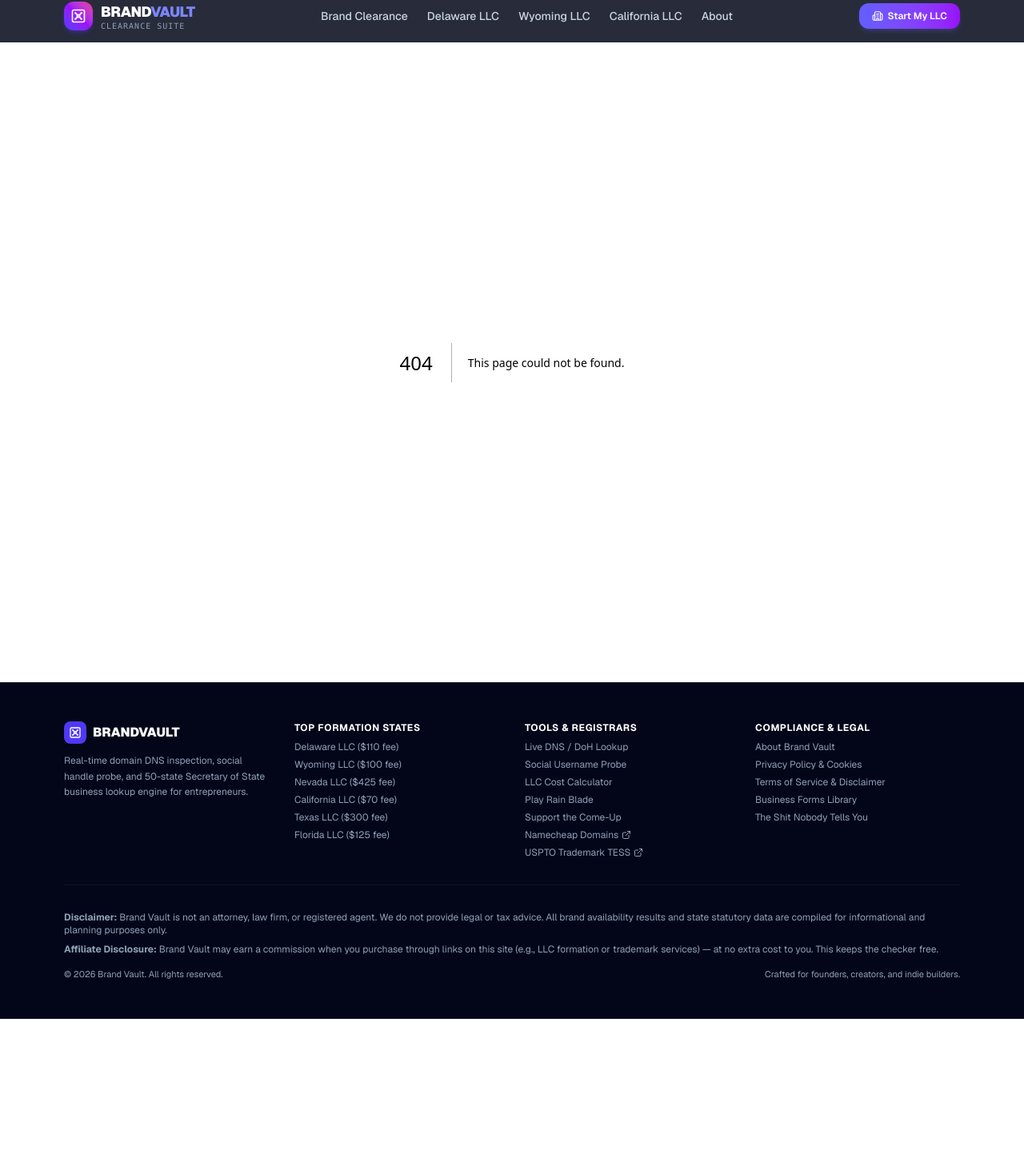
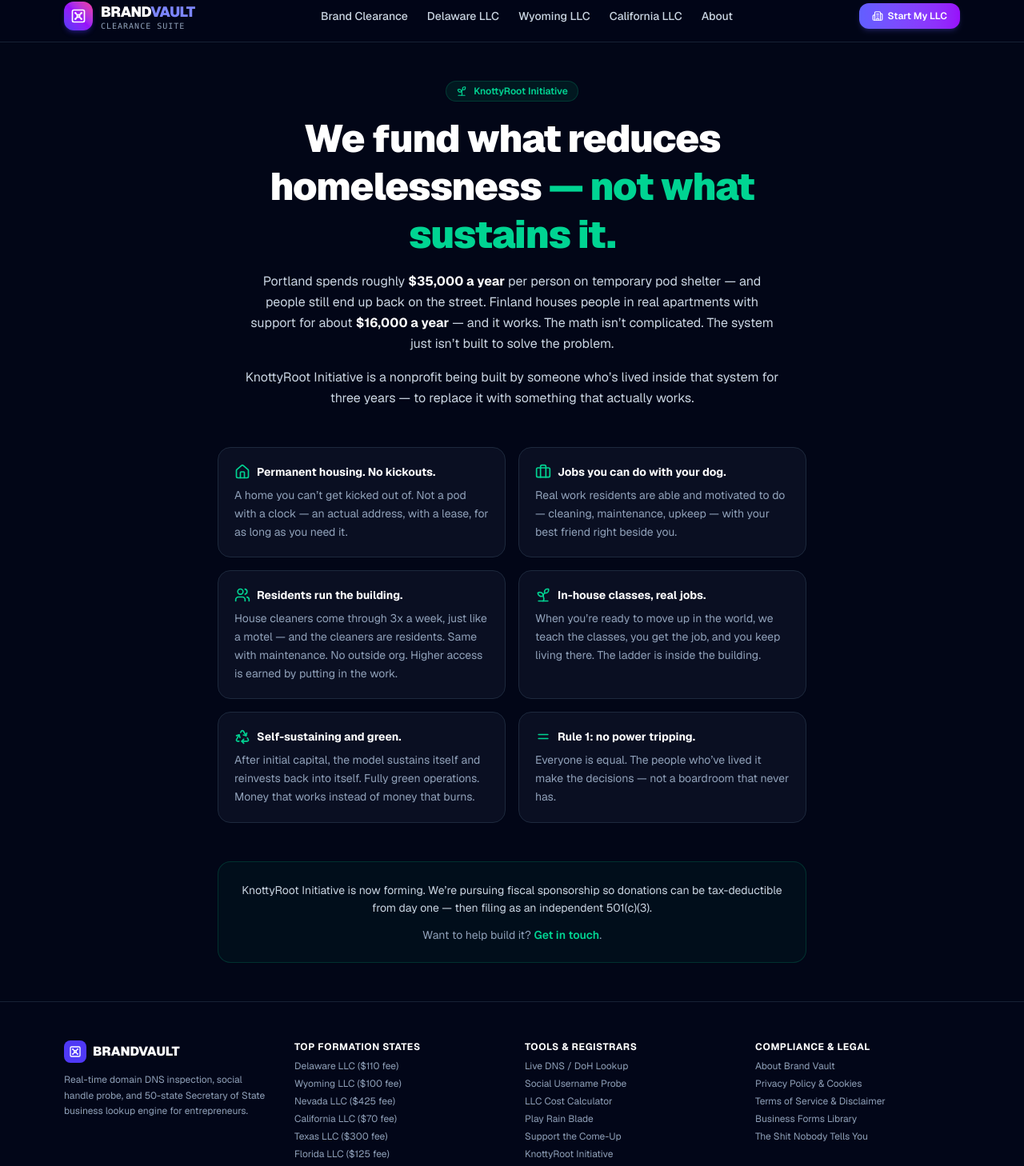
Before and after one commit to frac1ur3d-hash/brand-vault, a Next.js app: page /knottyroot in a window 1280 px wide. Before the commit this address had no page. Shown: the part 41-1499 px from the top of the page at 80% size. Before the commit the page ends 1315 px from the top, so only its background shows below. Built offline with nearby package versions, Linux system fonts and the light colour scheme.

Commit message:
KnottyRoot Initiative page (/knottyroot) + footer link

```diff
--- /dev/null
+++ b/app/knottyroot/page.tsx
@@ -0,0 +1,101 @@
+import { Metadata } from 'next';
+import { Sprout, Home, Briefcase, Recycle, Users, Equal } from 'lucide-react';
+
+export const metadata: Metadata = {
+  title: 'KnottyRoot Initiative | Housing That Ends Homelessness',
+  description:
+    'KnottyRoot Initiative funds what reduces homelessness — not what sustains it. Permanent housing, resident-run jobs, and a self-sustaining model.',
+};
+
+const pillars = [
+  {
+    icon: Home,
+    title: 'Permanent housing. No kickouts.',
+    body: 'A home you can’t get kicked out of. Not a pod with a clock — an actual address, with a lease, for as long as you need it.',
+  },
+  {
+    icon: Briefcase,
+    title: 'Jobs you can do with your dog.',
+    body: 'Real work residents are able and motivated to do — cleaning, maintenance, upkeep — with your best friend right beside you.',
+  },
+  {
+    icon: Users,
+    title: 'Residents run the building.',
+    body: 'House cleaners come through 3x a week, just like a motel — and the cleaners are residents. Same with maintenance. No outside org. Higher access is earned by putting in the work.',
+  },
+  {
+    icon: Sprout,
+    title: 'In-house classes, real jobs.',
+    body: 'When you’re ready to move up in the world, we teach the classes, you get the job, and you keep living there. The ladder is inside the building.',
+  },
+  {
+    icon: Recycle,
+    title: 'Self-sustaining and green.',
+    body: 'After initial capital, the model sustains itself and reinvests back into itself. Fully green operations. Money that works instead of money that burns.',
+  },
+  {
+    icon: Equal,
+    title: 'Rule 1: no power tripping.',
+    body: 'Everyone is equal. The people who’ve lived it make the decisions — not a boardroom that never has.',
+  },
+];
+
+export default function KnottyRootPage() {
+  return (
+    <div className="min-h-screen py-12 px-4 max-w-3xl mx-auto space-y-12">
+      <div className="space-y-4 text-center">
+        <div className="inline-flex items-center gap-2 px-3 py-1 rounded-full text-xs font-semibold bg-emerald-500/10 text-emerald-400 border border-emerald-500/20">
+          <Sprout className="w-3.5 h-3.5" />
+          <span>KnottyRoot Initiative</span>
+        </div>
+        <h1 className="text-3xl sm:text-5xl font-black text-white tracking-tight leading-tight">
+          We fund what reduces homelessness
+          <span className="text-emerald-400"> — not what sustains it.</span>
+        </h1>
+        <p className="text-base text-slate-300 leading-relaxed max-w-2xl mx-auto">
+          Portland spends roughly <strong className="text-white">$35,000 a year</strong> per person
+          on temporary pod shelter — and people still end up back on the street. Finland houses
+          people in real apartments with support for about{' '}
+          <strong className="text-white">$16,000 a year</strong> — and it works. The math isn’t
+          complicated. The system just isn’t built to solve the problem.
+        </p>
+        <p className="text-base text-slate-300 leading-relaxed max-w-2xl mx-auto">
+          KnottyRoot Initiative is a nonprofit being built by someone who’s lived inside that
+          system for three years — to replace it with something that actually works.
+        </p>
+      </div>
+
+      <div className="grid gap-4 sm:grid-cols-2">
+        {pillars.map((p) => (
+          <div
+            key={p.title}
+            className="rounded-2xl border border-slate-800 bg-slate-900/60 p-5 space-y-2"
+          >
+            <div className="flex items-center gap-2">
+              <p.icon className="w-5 h-5 text-emerald-400" />
+              <h2 className="font-bold text-white text-sm">{p.title}</h2>
+            </div>
+            <p className="text-sm text-slate-400 leading-relaxed">{p.body}</p>
+          </div>
+        ))}
+      </div>
+
+      <div className="rounded-2xl border border-emerald-500/20 bg-emerald-500/5 p-6 text-center space-y-3">
+        <p className="text-sm text-slate-300 leading-relaxed">
+          KnottyRoot Initiative is now forming. We’re pursuing fiscal sponsorship so donations
+          can be tax-deductible from day one — then filing as an independent 501(c)(3).
+        </p>
+        <p className="text-sm text-slate-400">
+          Want to help build it?{' '}
+          <a
+            href="mailto:frac1ur3d@proton.me?subject=KnottyRoot%20Initiative"
+            className="text-emerald-400 font-semibold hover:text-emerald-300"
+          >
+            Get in touch
+          </a>
+          .
+        </p>
+      </div>
+    </div>
+  );
+}
--- a/app/layout.tsx
+++ b/app/layout.tsx
@@ -237,6 +237,11 @@
                     </Link>
                   </li>
                   <li>
+                    <Link href="/knottyroot" className="hover:text-indigo-400 transition-colors">
+                      KnottyRoot Initiative
+                    </Link>
+                  </li>
+                  <li>
                     <a
                       href={AFFILIATE_LINKS.namecheapHome()}
                       target="_blank"
```
